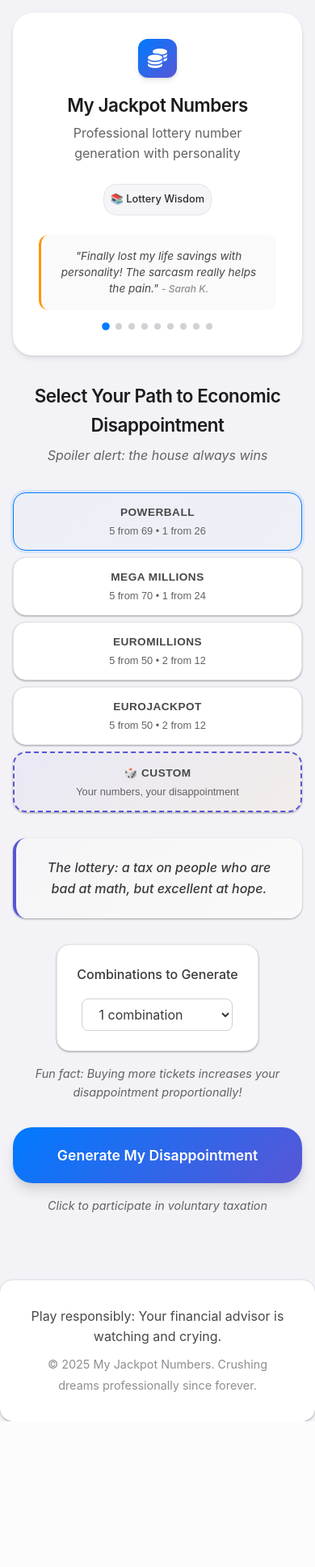
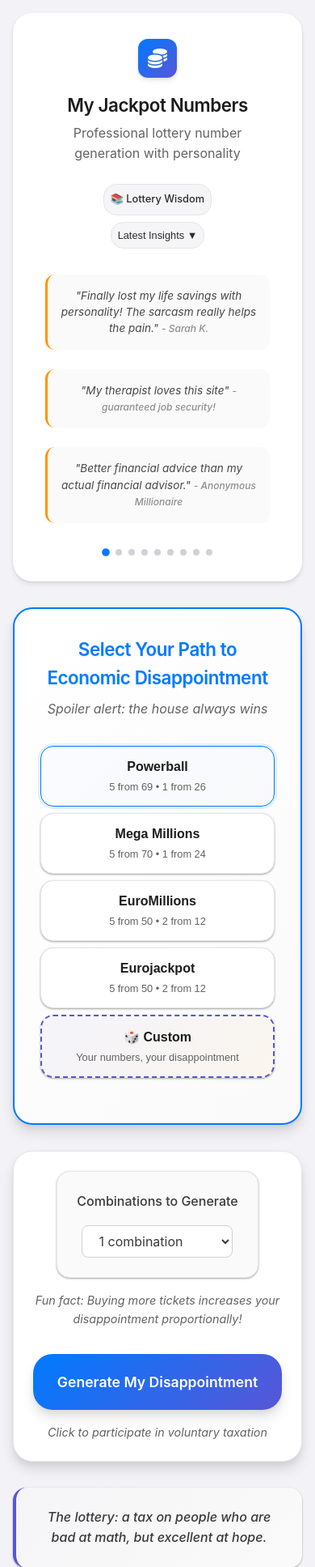
Before and after one commit to budi11111/sarcastic-lottery, a Flask app: page / in a window 390 px wide. Shown: the top 1935 px of the page at 81% size. Before the commit the page ends 1755 px from the top, so only its background shows below. Run offline with Flask 3, Linux system fonts and the light colour scheme; some web fonts are replaced.

Commit message:
Major UX improvements: fixed carousel alignment, moved core functionality higher, enhanced blog integration

```diff
--- a/app.py
+++ b/app.py
@@ -12,7 +12,9 @@
 
 @app.route('/')
 def home():
-    return render_template('index.html')
+    # Get recent blog posts for homepage integration
+    recent_posts = list_posts()[:3]  # Get 3 most recent posts
+    return render_template('index.html', recent_posts=recent_posts)
 
 
 @app.route('/generate')
--- a/static/css/style.css
+++ b/static/css/style.css
@@ -129,6 +129,11 @@
 .navigation {
     text-align: center;
     margin: var(--spacing-lg) 0;
+    display: flex;
+    justify-content: center;
+    align-items: center;
+    gap: var(--spacing-md);
+    flex-wrap: wrap;
 }
 
 .nav-link {
@@ -151,7 +156,93 @@
     box-shadow: var(--shadow-md);
 }
 
-/* Reviews Carousel */
+/* Blog Preview Dropdown */
+.blog-preview-toggle {
+    position: relative;
+}
+
+.blog-preview-btn {
+    background: var(--gray-100);
+    color: var(--gray-800);
+    border: 1px solid var(--gray-200);
+    padding: var(--spacing-sm) var(--spacing-md);
+    border-radius: var(--radius-lg);
+    font-size: 0.9rem;
+    font-weight: var(--font-weight-medium);
+    cursor: pointer;
+    transition: all 0.2s ease;
+}
+
+.blog-preview-btn:hover {
+    background: var(--secondary-color);
+    color: var(--white);
+    transform: translateY(-1px);
+    box-shadow: var(--shadow-md);
+}
+
+.blog-preview-dropdown {
+    position: absolute;
+    top: 100%;
+    left: 50%;
+    transform: translateX(-50%);
+    background: var(--white);
+    border: 1px solid var(--gray-200);
+    border-radius: var(--radius-md);
+    box-shadow: var(--shadow-lg);
+    min-width: 300px;
+    z-index: 1000;
+    margin-top: var(--spacing-sm);
+}
+
+.blog-preview-item {
+    padding: var(--spacing-md);
+    border-bottom: 1px solid var(--gray-100);
+    display: flex;
+    flex-direction: column;
+    gap: var(--spacing-xs);
+}
+
+.blog-preview-item:last-of-type {
+    border-bottom: none;
+}
+
+.blog-preview-item a {
+    color: var(--gray-800);
+    text-decoration: none;
+    font-weight: var(--font-weight-medium);
+    font-size: 0.9rem;
+    line-height: 1.3;
+    transition: color 0.2s ease;
+}
+
+.blog-preview-item a:hover {
+    color: var(--primary-color);
+}
+
+.preview-date {
+    font-size: 0.8rem;
+    color: var(--gray-500);
+}
+
+.blog-preview-footer {
+    padding: var(--spacing-md);
+    text-align: center;
+    background: var(--gray-50);
+    border-radius: 0 0 var(--radius-md) var(--radius-md);
+}
+
+.blog-preview-footer a {
+    color: var(--primary-color);
+    text-decoration: none;
+    font-weight: var(--font-weight-medium);
+    font-size: 0.9rem;
+}
+
+.blog-preview-footer a:hover {
+    text-decoration: underline;
+}
+
+/* FIXED Reviews Carousel */
 .reviews-carousel-container {
     margin-top: var(--spacing-lg);
 }
@@ -166,16 +257,29 @@
 .carousel-track {
     display: flex;
     transition: transform 0.5s ease;
-    gap: var(--spacing-md);
+    width: 100%;
+}
+
+.carousel-slide {
+    min-width: 100%;
+    display: flex !important;
+    gap: var(--spacing-md) !important;
+    justify-content: center;
+    align-items: stretch;
+    padding: 0 var(--spacing-md);
+    box-sizing: border-box;
 }
 
 .review-slide {
-    min-width: calc(33.333% - var(--spacing-md));
+    flex: 1;
+    max-width: calc(33.333% - var(--spacing-md));
     background: var(--gray-50);
     padding: var(--spacing-md);
     border-radius: var(--radius-md);
     border-left: 3px solid var(--warning-color);
     box-sizing: border-box;
+    display: flex;
+    align-items: center;
 }
 
 .review-slide p {
@@ -184,6 +288,7 @@
     color: var(--gray-600);
     line-height: 1.5;
     margin: 0;
+    text-align: center;
 }
 
 .review-slide span {
@@ -210,6 +315,21 @@
 .indicator.active {
     background: var(--primary-color);
     transform: scale(1.2);
+}
+
+/* Priority Section - Core Functionality */
+.priority-section {
+    background: linear-gradient(135deg, var(--white), var(--gray-50));
+    border: 2px solid var(--primary-color);
+    border-radius: var(--radius-xl);
+    padding: var(--spacing-xl);
+    margin-bottom: var(--spacing-xl);
+    box-shadow: var(--shadow-lg);
+}
+
+.priority-section h2 {
+    color: var(--primary-color) !important;
+    text-shadow: 0 1px 2px rgba(0, 122, 255, 0.1);
 }
 
 /* Enhanced Lottery Selector */
@@ -409,29 +529,14 @@
     max-height: 100px;
 }
 
-/* Wisdom Section */
-.wisdom-section {
+/* Core Actions Section */
+.core-actions {
+    background: var(--white);
+    border-radius: var(--radius-xl);
+    padding: var(--spacing-xl);
     margin-bottom: var(--spacing-xl);
-    display: flex;
-    justify-content: center;
-}
-
-.wisdom-card {
-    background: linear-gradient(135deg, var(--gray-100), var(--gray-50));
-    padding: var(--spacing-lg);
-    border-radius: var(--radius-lg);
-    border-left: 4px solid var(--secondary-color);
-    max-width: 600px;
-    text-align: center;
-    box-shadow: var(--shadow-sm);
-}
-
-.wisdom-text {
-    font-size: 1rem;
-    color: var(--gray-700);
-    font-style: italic;
-    font-weight: var(--font-weight-medium);
-    line-height: 1.6;
+    box-shadow: var(--shadow-lg);
+    border: 1px solid var(--gray-200);
 }
 
 /* Options Section */
@@ -441,7 +546,7 @@
 }
 
 .option-card {
-    background: var(--white);
+    background: var(--gray-50);
     padding: var(--spacing-lg);
     border-radius: var(--radius-lg);
     box-shadow: var(--shadow-sm);
@@ -487,7 +592,7 @@
 /* Enhanced Generate Button */
 .generate-section {
     text-align: center;
-    margin-bottom: var(--spacing-xl);
+    margin-bottom: 0;
 }
 
 .generate-btn {
@@ -543,6 +648,31 @@
     font-style: italic;
 }
 
+/* Wisdom Section */
+.wisdom-section {
+    margin-bottom: var(--spacing-xl);
+    display: flex;
+    justify-content: center;
+}
+
+.wisdom-card {
+    background: linear-gradient(135deg, var(--gray-100), var(--gray-50));
+    padding: var(--spacing-lg);
+    border-radius: var(--radius-lg);
+    border-left: 4px solid var(--secondary-color);
+    max-width: 600px;
+    text-align: center;
+    box-shadow: var(--shadow-sm);
+}
+
+.wisdom-text {
+    font-size: 1rem;
+    color: var(--gray-700);
+    font-style: italic;
+    font-weight: var(--font-weight-medium);
+    line-height: 1.6;
+}
+
 /* Results Section */
 .results-section {
     background: var(--white);
@@ -589,14 +719,6 @@
     border-radius: var(--radius-lg);
     border: 1px solid var(--gray-200);
     box-shadow: var(--shadow-sm);
-}
-
-.lottery-name {
-    font-size: 0.85rem;
-    font-weight: var(--font-weight-semibold);
-    color: var(--gray-600);
-    text-transform: uppercase;
-    letter-spacing: 0.5px;
 }
 
 .numbers-display {
@@ -956,8 +1078,25 @@
         font-size: 1.6rem;
     }
 
+    .navigation {
+        flex-direction: column;
+        gap: var(--spacing-sm);
+    }
+
+    .carousel-slide {
+        flex-direction: column !important;
+        padding: var(--spacing-sm);
+    }
+
     .review-slide {
-        min-width: 100%;
+        max-width: 100%;
+        margin-bottom: var(--spacing-sm);
+    }
+
+    .blog-preview-dropdown {
+        min-width: 250px;
+        left: 0;
+        transform: none;
     }
 
     .lottery-grid {
@@ -994,7 +1133,7 @@
         font-size: 1rem;
     }
 
-    .nav-link {
+    .nav-link, .blog-preview-btn {
         font-size: 0.8rem;
         padding: var(--spacing-sm);
     }
@@ -1031,4 +1170,8 @@
     .post-header h1 {
         font-size: 1.8rem;
     }
+
+    .core-actions {
+        padding: var(--spacing-lg);
+    }
 }
--- a/templates/index.html
+++ b/templates/index.html
@@ -26,9 +26,23 @@
         <!-- Navigation -->
         <div class="navigation">
             <a href="/blog" class="nav-link">📚 Lottery Wisdom</a>
+            <div class="blog-preview-toggle">
+                <button id="blogPreviewBtn" class="blog-preview-btn">Latest Insights ▼</button>
+                <div id="blogPreview" class="blog-preview-dropdown hidden">
+                    {% for post in recent_posts[:3] %}
+                    <div class="blog-preview-item">
+                        <a href="/blog/{{ post.slug }}">{{ post.title }}</a>
+                        <span class="preview-date">{{ post.date }}</span>
+                    </div>
+                    {% endfor %}
+                    <div class="blog-preview-footer">
+                        <a href="/blog">View All Posts →</a>
+                    </div>
+                </div>
+            </div>
         </div>
 
-        <!-- Reviews Carousel -->
+        <!-- Testimonial Reviews Carousel -->
         <div class="reviews-carousel-container">
             <div class="reviews-carousel" id="reviewsCarousel">
                 <div class="carousel-track" id="reviewsTrack">
@@ -41,9 +55,9 @@
         </div>
     </header>
 
-    <!-- Lottery Type Selector -->
-    <section class="lottery-selector">
-        <h2 id="selectorTitle">Choose Your Method of Financial Destruction</h2>
+    <!-- CORE FUNCTIONALITY MOVED UP - Lottery Type Selector -->
+    <section class="lottery-selector priority-section">
+        <h2 id="selectorTitle">Choose Your Wallet-Emptying Adventure</h2>
         <p class="section-subtitle" id="selectorSubtitle">All paths lead to the same destination: disappointment</p>
 
         <div class="lottery-grid">
@@ -116,15 +130,10 @@
         </div>
     </section>
 
-    <!-- Wisdom Section -->
-    <section class="wisdom-section">
-        <div class="wisdom-card">
-            <p class="wisdom-text" id="wisdomText">The lottery: a tax on people who are bad at math, but excellent at hope.</p>
-        </div>
-    </section>
-
+    <!-- CORE FUNCTIONALITY MOVED UP - Options and Generate Button -->
+    <section class="core-actions">
         <!-- Options -->
-    <section class="options-section">
+        <div class="options-section">
             <div class="option-card">
                 <label for="combinations">Combinations to Generate</label>
                 <select id="combinations">
@@ -139,14 +148,15 @@
                 </select>
             </div>
             <p class="option-hint" id="optionHint">Pro tip: More combinations = more creative ways to lose!</p>
-    </section>
+        </div>
 
         <!-- Generate Button -->
-    <section class="generate-section">
+        <div class="generate-section">
             <button id="generateBtn" class="generate-btn">
                 <span>Generate My Disappointment</span>
             </button>
             <p class="generate-hint" id="generateHint">Click to convert hope into statistical reality</p>
+        </div>
     </section>
 
     <!-- Results -->
@@ -175,6 +185,13 @@
         </div>
     </section>
 
+    <!-- Wisdom Section (Moved Down) -->
+    <section class="wisdom-section">
+        <div class="wisdom-card">
+            <p class="wisdom-text" id="wisdomText">The lottery: a tax on people who are bad at math, but excellent at hope.</p>
+        </div>
+    </section>
+
     <!-- Loading Animation -->
     <div id="loading" class="loading hidden">
         <div class="loading-spinner"></div>
@@ -189,4 +206,31 @@
         <small>© 2025 My Jackpot Numbers. Crushing dreams professionally since forever.</small>
     </div>
 </footer>
+
+<script>
+// Blog preview dropdown functionality
+document.addEventListener('DOMContentLoaded', function() {
+    const blogBtn = document.getElementById('blogPreviewBtn');
+    const blogPreview = document.getElementById('blogPreview');
+
+    if (blogBtn && blogPreview) {
+        blogBtn.addEventListener('click', function(e) {
+            e.stopPropagation();
+            blogPreview.classList.toggle('hidden');
+            blogBtn.textContent = blogPreview.classList.contains('hidden') ?
+                'Latest Insights ▼' : 'Latest Insights ▲';
+        });
+
+        // Close dropdown when clicking outside
+        document.addEventListener('click', function() {
+            blogPreview.classList.add('hidden');
+            blogBtn.textContent = 'Latest Insights ▼';
+        });
+
+        blogPreview.addEventListener('click', function(e) {
+            e.stopPropagation();
+        });
+    }
+});
+</script>
 {% endblock %}
```
Lines whose indentation alone changed are shown as unchanged.
